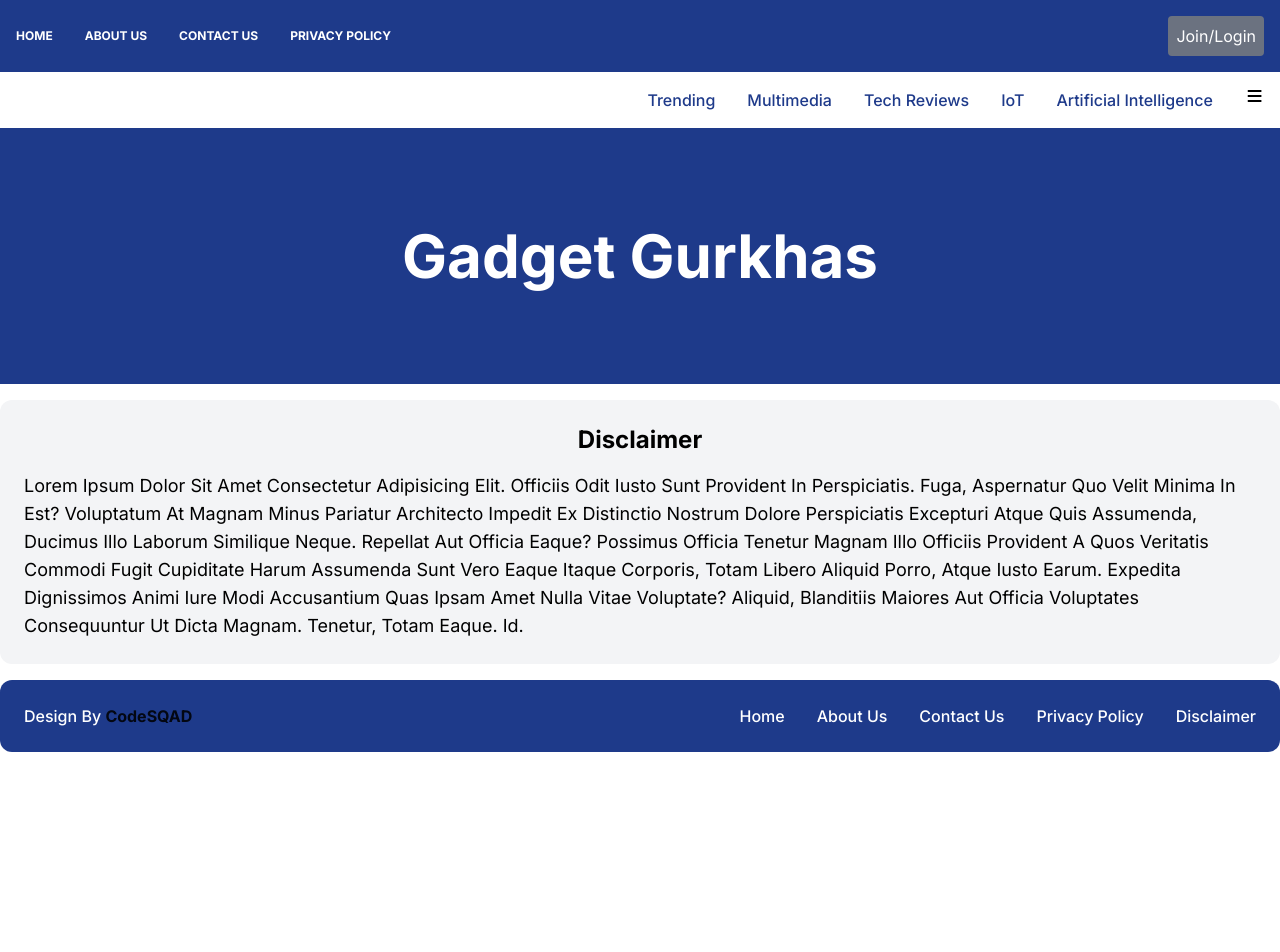
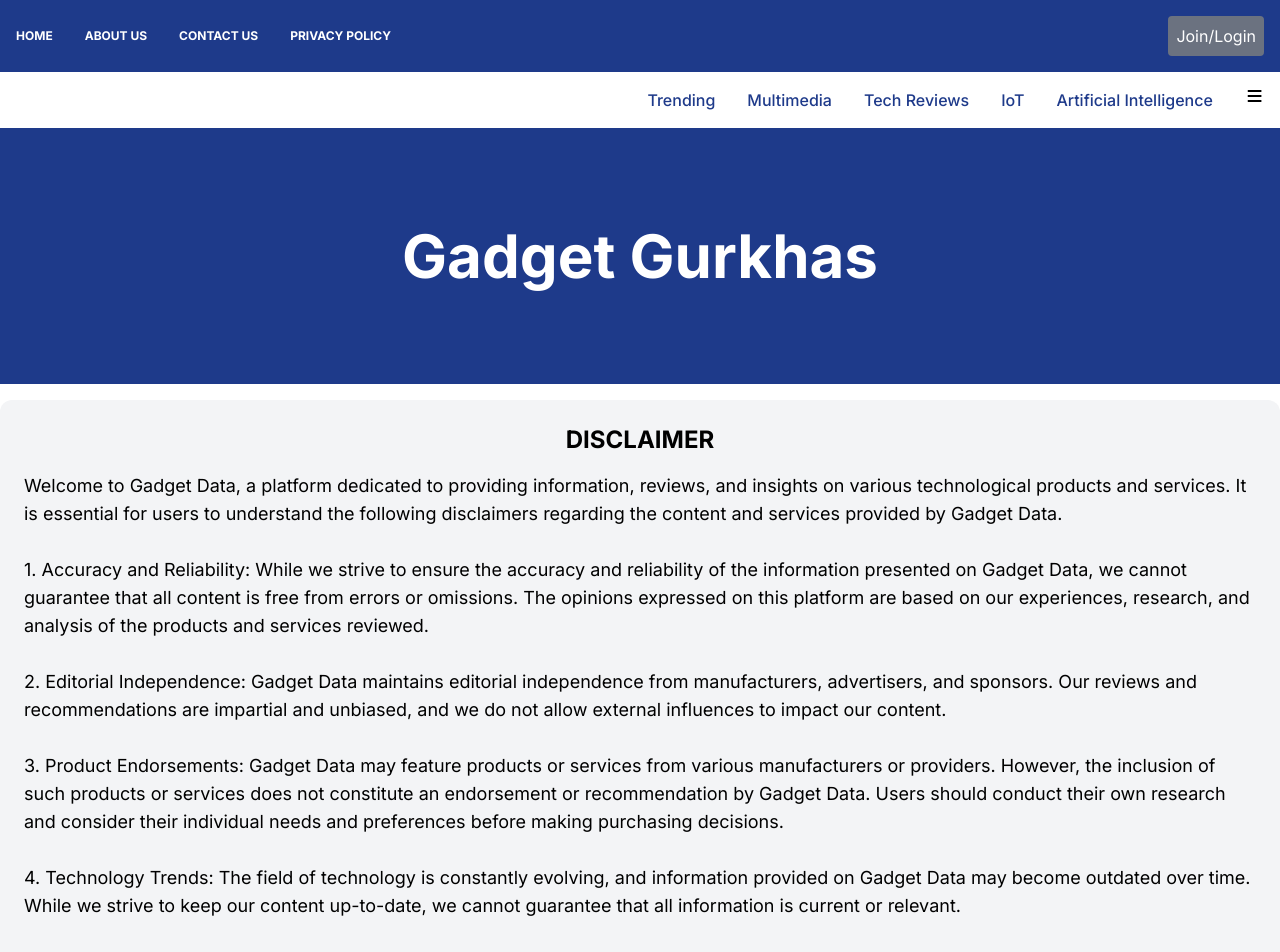
Before and after one commit to ankman007/gadget-gurkhas, a Next.js app: page /disclaimer in a window 1280 px wide. Shown: the top 952 px of the page. Before the commit the page ends 800 px from the top, so only its background shows below. Built offline with nearby package versions, Linux system fonts and the light colour scheme.

Commit message:
disclaimer and privacy policy added

```diff
--- a/src/app/disclaimer/page.tsx
+++ b/src/app/disclaimer/page.tsx
@@ -1,20 +1,73 @@
 "use client";
-import Navigation from '@/app/components/Navigation';
-import Header from '@/app/components/LogoBanner';
-import Footer from '@/app/components/Footer';
+import Navigation from "@/app/components/Navigation";
+import Header from "@/app/components/LogoBanner";
+import Footer from "@/app/components/Footer";
 
-export default function MyComponent(){
+export default function MyComponent() {
   return (
     <>
-            <Navigation/>
-            <Header/>
+      <Navigation />
+      <Header />
       <div className="container w-full rounded-xl bg-gray-100 mx-auto m-4 p-6 text-black flex flex-col items-center">
-                <h2 className='text-2xl font-bold mb-4 capitalize text-center'>Disclaimer</h2>
-                <p className='text-lg capitalize'>
-                    Lorem ipsum dolor sit amet consectetur adipisicing elit. Officiis odit iusto sunt provident in perspiciatis. Fuga, aspernatur quo velit minima in est? Voluptatum at magnam minus pariatur architecto impedit ex distinctio nostrum dolore perspiciatis excepturi atque quis assumenda, ducimus illo laborum similique neque. Repellat aut officia eaque? Possimus officia tenetur magnam illo officiis provident a quos veritatis commodi fugit cupiditate harum assumenda sunt vero eaque itaque corporis, totam libero aliquid porro, atque iusto earum. Expedita dignissimos animi iure modi accusantium quas ipsam amet nulla vitae voluptate? Aliquid, blanditiis maiores aut officia voluptates consequuntur ut dicta magnam. Tenetur, totam eaque. Id.
+        <h2 className="text-2xl font-bold mb-4 capitalize text-center">
+          DISCLAIMER
+        </h2>
+        <p className="text-lg">
+          Welcome to Gadget Data, a platform dedicated to providing information,
+          reviews, and insights on various technological products and services.
+          It is essential for users to understand the following disclaimers
+          regarding the content and services provided by Gadget Data.
+          <br />
+          <br />
+          1. Accuracy and Reliability: While we strive to ensure the accuracy
+          and reliability of the information presented on Gadget Data, we cannot
+          guarantee that all content is free from errors or omissions. The
+          opinions expressed on this platform are based on our experiences,
+          research, and analysis of the products and services reviewed.
+          <br />
+          <br />
+          2. Editorial Independence: Gadget Data maintains editorial
+          independence from manufacturers, advertisers, and sponsors. Our
+          reviews and recommendations are impartial and unbiased, and we do not
+          allow external influences to impact our content.
+          <br />
+          <br />
+          3. Product Endorsements: Gadget Data may feature products or services
+          from various manufacturers or providers. However, the inclusion of
+          such products or services does not constitute an endorsement or
+          recommendation by Gadget Data. Users should conduct their own research
+          and consider their individual needs and preferences before making
+          purchasing decisions.
+          <br />
+          <br />
+          4. Technology Trends: The field of technology is constantly evolving,
+          and information provided on Gadget Data may become outdated over time.
+          While we strive to keep our content up-to-date, we cannot guarantee
+          that all information is current or relevant.
+          <br />
+          <br />
+          5. User Responsibility: Users of Gadget Data are responsible for their
+          own actions and decisions based on the information provided. Gadget
+          Data shall not be held liable for any damages, losses, or
+          inconveniences arising from the use of our platform or reliance on the
+          information provided.
+          <br />
+          <br />
+          By accessing or using Gadget Data, users agree to abide by these
+          disclaimers and terms of use. If you have any questions or concerns
+          regarding our disclaimers or content, please contact us for
+          clarification.
+          <br />
+          <br />
+          Thank you for choosing Gadget Data as your trusted source for
+          technology information. We appreciate your continued support and trust
+          in our platform.
         </p>
+        <button className="bg-blue-900 text-white font-bold py-2 px-4 rounded-lg mt-8 transition duration-300 ease-in-out transform hover:scale-105">
+          Learn More
+        </button>
       </div>
-            <Footer/>
+      <Footer />
     </>
   );
 }
--- a/src/app/privacy-policy/page.tsx
+++ b/src/app/privacy-policy/page.tsx
@@ -1,20 +1,68 @@
 "use client";
-import Navigation from '@/app/components/Navigation';
-import Header from '@/app/components/LogoBanner';
-import Footer from '@/app/components/Footer';
+import Navigation from "@/app/components/Navigation";
+import Header from "@/app/components/LogoBanner";
+import Footer from "@/app/components/Footer";
 
-export default function MyComponent(){
+export default function MyComponent() {
   return (
     <>
-            <Navigation/>
-            <Header/>
+      <Navigation />
+      <Header />
       <div className="container w-full rounded-xl bg-gray-100 mx-auto m-4 p-6 text-black flex flex-col items-center">
-                <h2 className='text-2xl font-bold mb-4 capitalize text-center'>Privacy Policy</h2>
-                <p className='text-lg capitalize'>
-                    Lorem ipsum dolor sit amet consectetur adipisicing elit. Officiis odit iusto sunt provident in perspiciatis. Fuga, aspernatur quo velit minima in est? Voluptatum at magnam minus pariatur architecto impedit ex distinctio nostrum dolore perspiciatis excepturi atque quis assumenda, ducimus illo laborum similique neque. Repellat aut officia eaque? Possimus officia tenetur magnam illo officiis provident a quos veritatis commodi fugit cupiditate harum assumenda sunt vero eaque itaque corporis, totam libero aliquid porro, atque iusto earum. Expedita dignissimos animi iure modi accusantium quas ipsam amet nulla vitae voluptate? Aliquid, blanditiis maiores aut officia voluptates consequuntur ut dicta magnam. Tenetur, totam eaque. Id.
+        <h2 className="text-2xl font-bold mb-4 capitalize text-center">
+          Privacy Policy
+        </h2>
+        <p className="text-lg">
+          Welcome to the privacy policy of Gadget Data. We value your privacy
+          and are committed to protecting your personal information. This policy
+          outlines how we collect, use, and safeguard the information you
+          provide to us.
+          <br />
+          <br />
+          **Information Collection and Use**: Gadget Data collects personal
+          information, such as your name and email address, when you subscribe
+          to our newsletter or submit inquiries through our contact form. We use
+          this information to communicate with you and provide you with updates
+          and information about our products and services.
+          <br />
+          <br />
+          **Data Security**: Gadget Data implements industry-standard security
+          measures to protect your personal information from unauthorized
+          access, disclosure, alteration, or destruction. However, please note
+          that no method of transmission over the Internet or electronic storage
+          is 100% secure, and we cannot guarantee absolute security.
+          <br />
+          <br />
+          **Third-Party Services**: Gadget Data may utilize third-party
+          services, such as analytics tools or advertising networks, that may
+          collect information about your interactions with our website. These
+          third-party services have their own privacy policies, and we encourage
+          you to review them.
+          <br />
+          <br />
+          **Cookies**: Gadget Data uses cookies to enhance your browsing
+          experience and analyze website traffic. You can control cookies
+          through your browser settings, but please note that disabling cookies
+          may affect the functionality of our website.
+          <br />
+          <br />
+          **Changes to this Privacy Policy**: Gadget Data reserves the right to
+          update or modify this privacy policy at any time. We will notify you
+          of any changes by posting the updated policy on this page.
+          <br />
+          <br />
+          **Contact Us**: If you have any questions or concerns about this
+          privacy policy or our practices regarding your personal information,
+          please contact us at [email address].
+          <br />
+          <br />
+          By using our website, you consent to the terms of this privacy policy.
         </p>
+        <button className="bg-blue-900 text-white font-bold py-2 px-4 rounded-lg mt-8 transition duration-300 ease-in-out transform hover:scale-105">
+          Learn More
+        </button>
       </div>
-            <Footer/>
+      <Footer />
     </>
   );
 }
```
Lines whose indentation alone changed are shown as unchanged.
